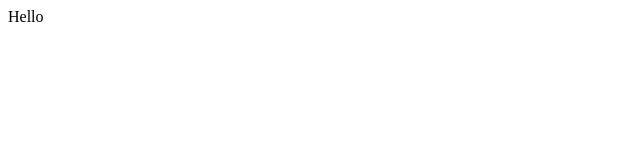
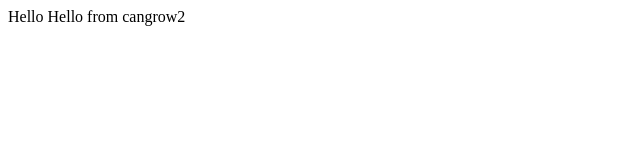
Before and after one commit to amixsty/git-cangrow, a plain HTML site: page index.html in a window 1280 px wide. Shown: the whole page, without its empty margins (0-640 px from the left). Drawn offline with Linux system fonts and the light colour scheme.

Commit message:
body changed

```diff
--- a/index.html
+++ b/index.html
@@ -3,6 +3,6 @@
         Hello
     </head>
     <body>
-
+        Hello from cangrow2
     </body>
 </html>
```
